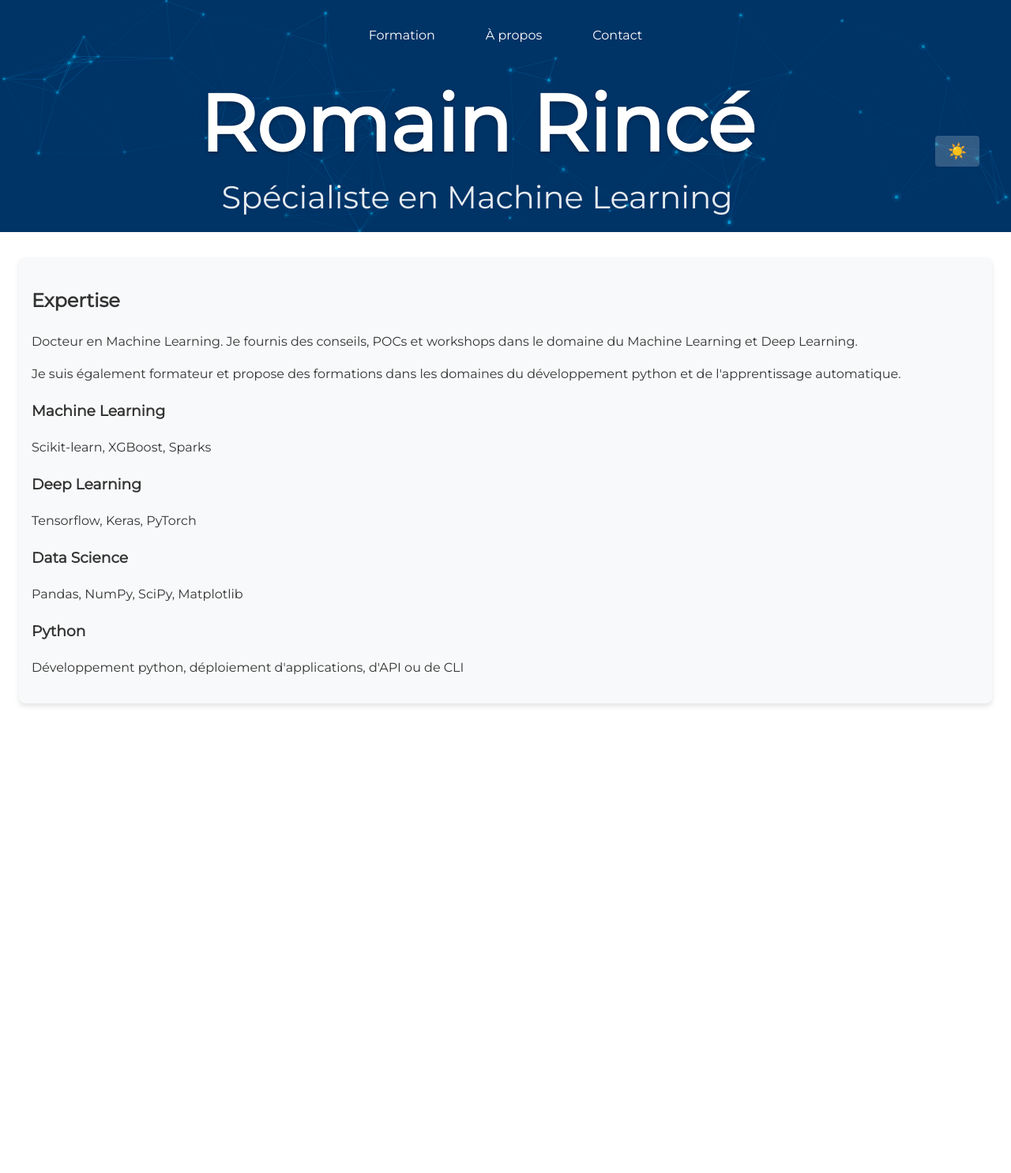
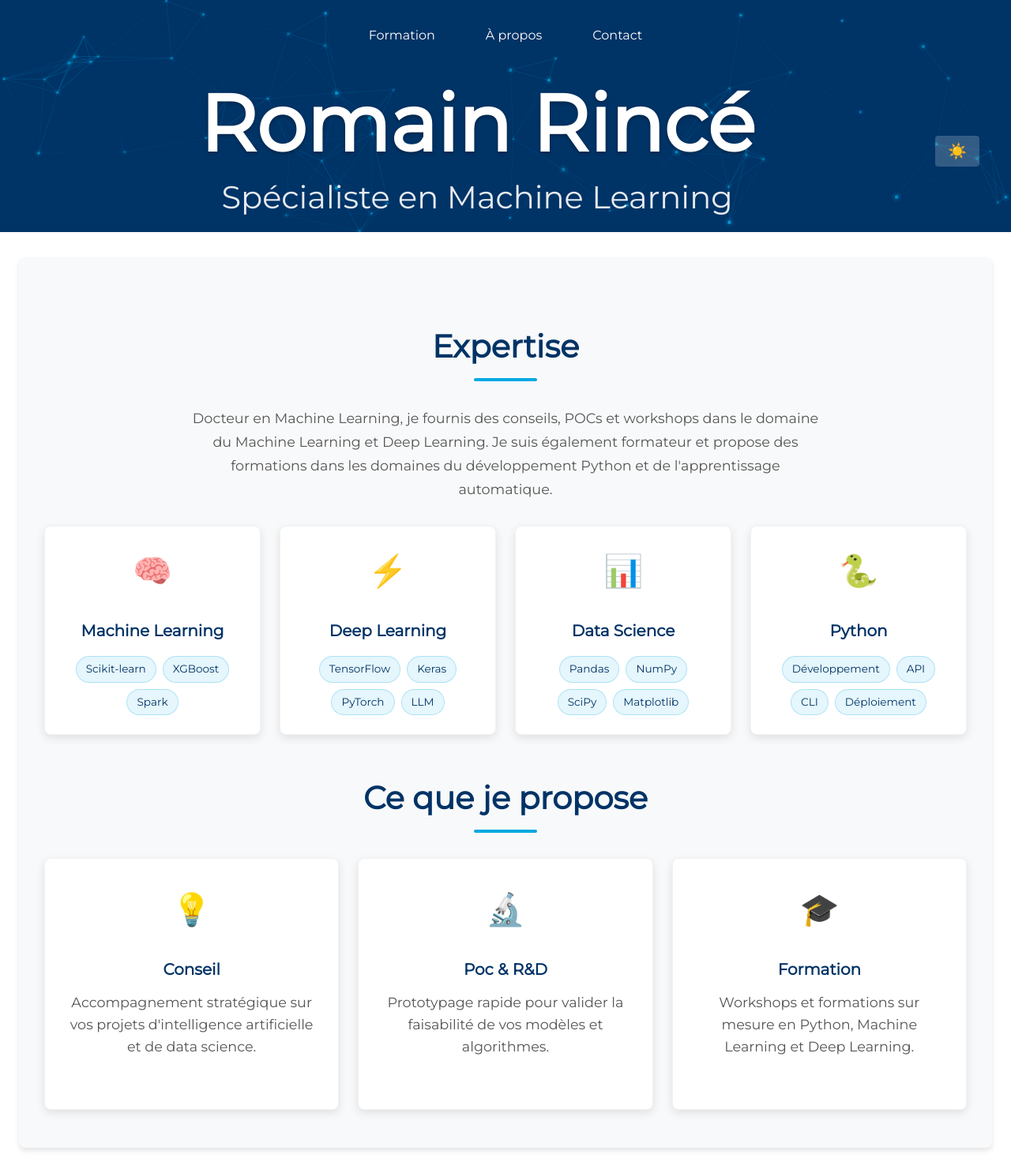
Before and after one commit to NyxAether/nyxaether.github.io, a Jekyll site: the page built from about.html, in a window 1280 px wide. Shown: the whole page at 79% size. Built offline with Jekyll 4.4.1, drawn with Linux system fonts in a browser that asks for light colours; before the commit the page ends 900 px from its top, so only the background shows below that.

Commit message:
Modification présentation about

```diff
--- /dev/null
+++ b/_sass/about-styles.scss
@@ -0,0 +1,233 @@
+// About page styles
+
+#about.card-section {
+  padding: 3rem 1rem;
+  max-width: 1200px;
+  margin: 2rem auto;
+  background-color: $light-color;
+  border-radius: $card-border-radius;
+  box-shadow: $box-shadow;
+
+  body.dark-theme & {
+    background-color: $dark-light-color;
+    box-shadow: 0 4px 6px rgba(0, 0, 0, 0.3);
+  }
+}
+
+.section-intro {
+  text-align: center;
+  max-width: 800px;
+  margin: 0 auto 3rem;
+  font-size: 1.15rem;
+  color: #555;
+  line-height: 1.7;
+
+  body.dark-theme & {
+    color: $dark-text-color;
+  }
+}
+
+// Skills grid layout
+.skills-grid {
+  display: grid;
+  grid-template-columns: repeat(auto-fit, minmax(260px, 1fr));
+  gap: 1.5rem;
+  margin-bottom: 3rem;
+  padding: 0 1rem;
+}
+
+// Individual skill cards
+.skill-card {
+  display: flex;
+  flex-direction: column;
+  align-items: center;
+  text-align: center;
+  padding: $card-padding;
+  background-color: #fff;
+  border-radius: $card-border-radius;
+  box-shadow: $card-shadow;
+  border: 1px solid rgba(0, 0, 0, 0.05);
+  transition: transform $transition-speed ease, box-shadow $transition-speed ease;
+  position: relative;
+  overflow: hidden;
+
+  &::before {
+    content: '';
+    position: absolute;
+    top: 0;
+    left: 0;
+    width: 100%;
+    height: 4px;
+    background: linear-gradient(to right, $secondary-color, $accent-color);
+    transform: scaleX(0);
+    transform-origin: left;
+    transition: transform $transition-speed ease;
+  }
+
+  &:hover {
+    transform: translateY(-5px);
+    box-shadow: $box-shadow-hover;
+  }
+
+  &:hover::before {
+    transform: scaleX(1);
+  }
+
+  body.dark-theme & {
+    background-color: $dark-light-color;
+    box-shadow: 0 4px 6px rgba(0, 0, 0, 0.2);
+  }
+
+  body.dark-theme &:hover {
+    box-shadow: 0 8px 16px rgba(0, 0, 0, 0.3);
+  }
+}
+
+.skill-icon {
+  font-size: 2.5rem;
+  margin-bottom: 0.5rem;
+  display: block;
+  transition: transform $transition-speed ease;
+
+  .skill-card:hover & {
+    transform: scale(1.15);
+  }
+}
+
+.skill-card h3 {
+  font-size: 1.25rem;
+  font-weight: 600;
+  color: $primary-color;
+  margin-bottom: 1rem;
+
+  body.dark-theme & {
+    color: $secondary-color;
+  }
+}
+
+// Technology tags
+.skill-tags {
+  display: flex;
+  flex-wrap: wrap;
+  justify-content: center;
+  gap: 0.5rem;
+}
+
+.tag {
+  display: inline-block;
+  padding: 0.3rem 0.75rem;
+  font-size: 0.85rem;
+  font-weight: 500;
+  color: $primary-color;
+  background-color: rgba($secondary-color, 0.1);
+  border: 1px solid rgba($secondary-color, 0.25);
+  border-radius: 20px;
+  transition: all $transition-speed ease;
+
+  &:hover {
+    background-color: rgba($secondary-color, 0.2);
+    border-color: $secondary-color;
+    transform: translateY(-1px);
+  }
+
+  body.dark-theme & {
+    color: $secondary-color;
+    background-color: rgba($secondary-color, 0.15);
+    border-color: rgba($secondary-color, 0.3);
+
+    &:hover {
+      background-color: rgba($secondary-color, 0.25);
+    }
+  }
+}
+
+// Services section
+.about-services h2 {
+  margin-top: 2rem;
+}
+
+.services-grid {
+  display: grid;
+  grid-template-columns: repeat(auto-fit, minmax(280px, 1fr));
+  gap: 1.5rem;
+  padding: 0 1rem;
+}
+
+.service-card {
+  display: flex;
+  flex-direction: column;
+  align-items: center;
+  text-align: center;
+  padding: 2rem 1.5rem;
+  background-color: #fff;
+  border-radius: $card-border-radius;
+  box-shadow: $card-shadow;
+  border: 1px solid rgba(0, 0, 0, 0.05);
+  transition: transform $transition-speed ease, box-shadow $transition-speed ease;
+  position: relative;
+  overflow: hidden;
+
+  &::before {
+    content: '';
+    position: absolute;
+    top: 0;
+    left: 0;
+    width: 100%;
+    height: 4px;
+    background: linear-gradient(to right, $primary-color, $secondary-color);
+    transform: scaleX(0);
+    transform-origin: left;
+    transition: transform $transition-speed ease;
+  }
+
+  &:hover {
+    transform: translateY(-5px);
+    box-shadow: $box-shadow-hover;
+  }
+
+  &:hover::before {
+    transform: scaleX(1);
+  }
+
+  body.dark-theme & {
+    background-color: $dark-light-color;
+    box-shadow: 0 4px 6px rgba(0, 0, 0, 0.2);
+  }
+
+  body.dark-theme &:hover {
+    box-shadow: 0 8px 16px rgba(0, 0, 0, 0.3);
+  }
+}
+
+.service-icon {
+  font-size: 2.5rem;
+  margin-bottom: 0.5rem;
+  display: block;
+  transition: transform $transition-speed ease;
+
+  .service-card:hover & {
+    transform: scale(1.15);
+  }
+}
+
+.service-card h3 {
+  font-size: 1.25rem;
+  font-weight: 600;
+  color: $primary-color;
+  margin-bottom: 0.75rem;
+
+  body.dark-theme & {
+    color: $secondary-color;
+  }
+}
+
+.service-card p {
+  color: #666;
+  line-height: 1.6;
+  font-size: 0.95rem;
+  margin: 0;
+
+  body.dark-theme & {
+    color: $dark-text-color;
+  }
+}
--- a/_sass/cards.scss
+++ b/_sass/cards.scss
@@ -193,3 +193,77 @@ body.dark-theme .card-button {
 body.dark-theme .card-button:hover {
   background-color: darken($dark-secondary-color, 10%);
 }
+
+// Page title on index (formations) page
+.page-title {
+  text-align: center;
+  font-size: 3rem;
+  font-weight: 700;
+  color: $primary-color;
+  margin-bottom: 1rem;
+  position: relative;
+
+  &:after {
+    content: '';
+    display: block;
+    width: 120px;
+    height: 5px;
+    background: linear-gradient(to right, $primary-color, $secondary-color);
+    margin: 0.75rem auto;
+    border-radius: 3px;
+  }
+
+  body.dark-theme & {
+    color: $secondary-color;
+
+    &:after {
+      background: linear-gradient(to right, $dark-secondary-color, $dark-accent-color);
+    }
+  }
+}
+
+// Section intro text
+.section-intro {
+  text-align: center;
+  max-width: 800px;
+  margin: 0 auto 3rem;
+  font-size: 1.15rem;
+  color: #555;
+  line-height: 1.7;
+
+  body.dark-theme & {
+    color: $dark-text-color;
+  }
+}
+
+// Category block separator
+.category-block {
+  margin-top: 2.5rem;
+
+  h2 {
+    text-align: center;
+    font-size: 2rem;
+    font-weight: 600;
+    color: $primary-color;
+    margin-bottom: 1.5rem;
+    position: relative;
+
+    &:after {
+      content: '';
+      display: block;
+      width: 80px;
+      height: 4px;
+      background: linear-gradient(to right, $secondary-color, $accent-color);
+      margin: 0.5rem auto;
+      border-radius: 2px;
+    }
+
+    body.dark-theme & {
+      color: $secondary-color;
+
+      &:after {
+        background: linear-gradient(to right, $dark-secondary-color, $dark-accent-color);
+      }
+    }
+  }
+}
--- a/_sass/main.scss
+++ b/_sass/main.scss
@@ -1,5 +1,6 @@
 @import "sparks-formation-style";
 @import "contact-styles";
+@import "about-styles";
 
 article,
 aside,
--- a/about.html
+++ b/about.html
@@ -1,38 +1,77 @@
 ---
-# Feel free to add content and custom Front Matter to this file.
-# To modify the layout, see https://jekyllrb.com/docs/themes/#overriding-theme-defaults
-# Trying to replicate https://nrandecker.github.io/particle/#
-
-title: Romain Rincé
+title: À propos
 layout: default
 ---
 
-<section id="about">
-    <div class="expertise">
+<section id="about" class="card-section">
     <h2>Expertise</h2>
-        <p>Docteur en Machine Learning. Je fournis des conseils, POCs et workshops dans le
-            domaine
-            du Machine Learning et Deep Learning.
-        </p>
-        <p>Je suis également formateur et propose des formations dans les domaines du développement python et de
-            l'apprentissage automatique.</p>
+    <p class="section-intro">Docteur en Machine Learning, je fournis des conseils, POCs et workshops dans le domaine du
+        Machine Learning et Deep Learning. Je suis également formateur et propose des formations dans les domaines du
+        développement Python et de l'apprentissage automatique.</p>
+
+    <div class="skills-grid">
+        <div class="skill-card">
+            <span class="skill-icon" aria-hidden="true">🧠</span>
+            <h3>Machine Learning</h3>
+            <div class="skill-tags">
+                <span class="tag">Scikit-learn</span>
+                <span class="tag">XGBoost</span>
+                <span class="tag">Spark</span>
             </div>
-    <div class="skills">
-        <div class="skill">
-            <h3>Machine Learning</h3>
-            <p>Scikit-learn, XGBoost, Sparks</p>
         </div>
-        <div class="skill">
+
+        <div class="skill-card">
+            <span class="skill-icon" aria-hidden="true">⚡</span>
             <h3>Deep Learning</h3>
-            <p>Tensorflow, Keras, PyTorch</p>
+            <div class="skill-tags">
+                <span class="tag">TensorFlow</span>
+                <span class="tag">Keras</span>
+                <span class="tag">PyTorch</span>
+                <span class="tag">LLM</span>
             </div>
-        <div class="skill">
+        </div>
+
+        <div class="skill-card">
+            <span class="skill-icon" aria-hidden="true">📊</span>
             <h3>Data Science</h3>
-            <p>Pandas, NumPy, SciPy, Matplotlib</p>
+            <div class="skill-tags">
+                <span class="tag">Pandas</span>
+                <span class="tag">NumPy</span>
+                <span class="tag">SciPy</span>
+                <span class="tag">Matplotlib</span>
             </div>
-        <div class="skill">
+        </div>
+
+        <div class="skill-card">
+            <span class="skill-icon" aria-hidden="true">🐍</span>
             <h3>Python</h3>
-            <p>Développement python, déploiement d'applications, d'API ou de CLI </p>
+            <div class="skill-tags">
+                <span class="tag">Développement</span>
+                <span class="tag">API</span>
+                <span class="tag">CLI</span>
+                <span class="tag">Déploiement</span>
+            </div>
+        </div>
+    </div>
+
+    <div class="about-services">
+        <h2>Ce que je propose</h2>
+        <div class="services-grid">
+            <div class="service-card">
+                <span class="service-icon" aria-hidden="true">💡</span>
+                <h3>Conseil</h3>
+                <p>Accompagnement stratégique sur vos projets d'intelligence artificielle et de data science.</p>
+            </div>
+            <div class="service-card">
+                <span class="service-icon" aria-hidden="true">🔬</span>
+                <h3>Poc &amp; R&D</h3>
+                <p>Prototypage rapide pour valider la faisabilité de vos modèles et algorithmes.</p>
+            </div>
+            <div class="service-card">
+                <span class="service-icon" aria-hidden="true">🎓</span>
+                <h3>Formation</h3>
+                <p>Workshops et formations sur mesure en Python, Machine Learning et Deep Learning.</p>
+            </div>
         </div>
     </div>
 </section>
```
Also changed, not shown: index.html (+13 -1 lines). Lines whose indentation alone changed are shown as unchanged.
